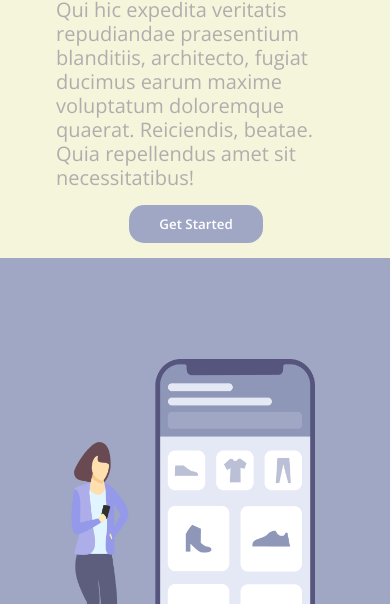
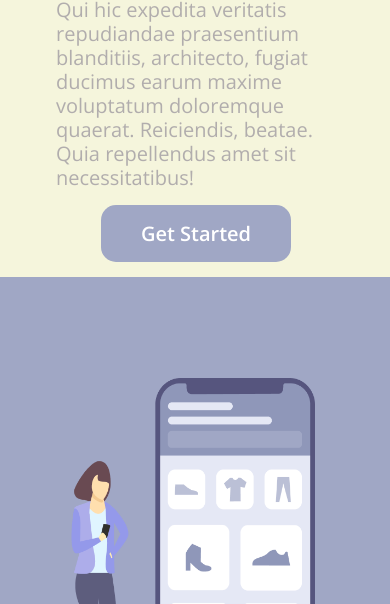
Before and after one commit to Miguel-DevMag/easy-shopping, a plain HTML site: page index.html in a window 390 px wide. Shown: the part 240-844 px from the top of the page. Drawn offline with nearby package versions, Linux system fonts and the light colour scheme.

Commit message:
Mudamos o tamanho do botão: cima,baixo,esquerda e direita. Também a fonte do botão deixamos um pouco maior.

```diff
--- a/style.css
+++ b/style.css
@@ -102,6 +102,8 @@ img {
     .container-left button {
         margin: 15px auto;
         display: block;
+        padding: 15px 40px;
+        font-size: 20px;
     }
     .container-right {
         width: 100%;
```
